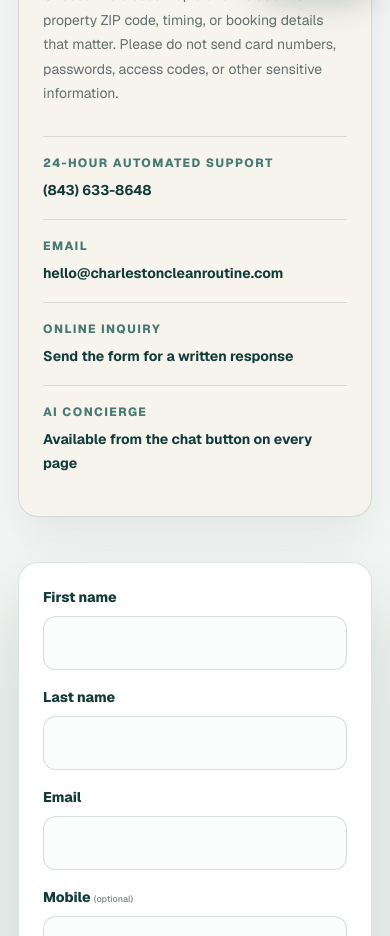
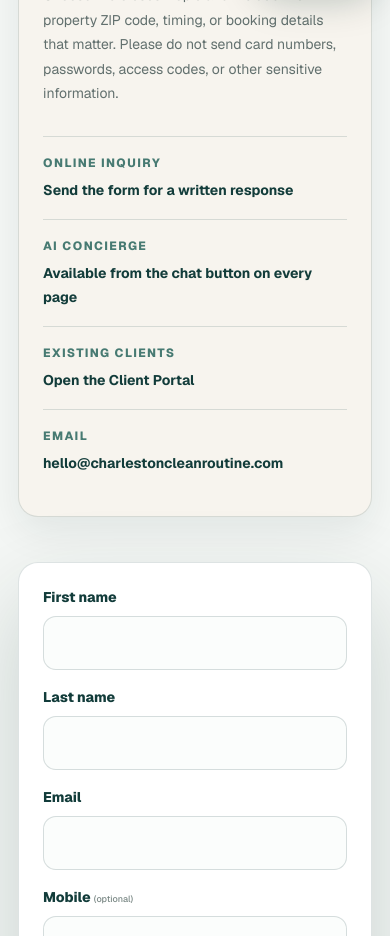
Before and after one commit to christophercompton843/charleston-clean-routine, a Next.js app: page /contact in a window 390 px wide. Shown: the part 780-1716 px from the top of the page. Built offline with nearby package versions, Linux system fonts and the light colour scheme.

Commit message:
Keep phone support behind digital help paths

```diff
--- a/app/contact/page.tsx
+++ b/app/contact/page.tsx
@@ -18,10 +18,10 @@ export default function ContactPage() {
         <p className="eyebrow">Charleston team</p>
         <h2>A clear path to the right answer.</h2>
         <p>Choose the closest topic and include the property ZIP code, timing, or booking details that matter. Please do not send card numbers, passwords, access codes, or other sensitive information.</p>
-        <div><span>24-hour automated support</span><a href="tel:+18436338648">(843) 633-8648</a></div>
-        <div><span>Email</span><a href="mailto:hello@charlestoncleanroutine.com">hello@charlestoncleanroutine.com</a></div>
         <div><span>Online inquiry</span><strong>Send the form for a written response</strong></div>
         <div><span>AI concierge</span><strong>Available from the chat button on every page</strong></div>
+        <div><span>Existing clients</span><a href="/login">Open the Client Portal</a></div>
+        <div><span>Email</span><a href="mailto:hello@charlestoncleanroutine.com">hello@charlestoncleanroutine.com</a></div>
       </aside>
       <ContactForm />
     </CustomerPageShell>
```
